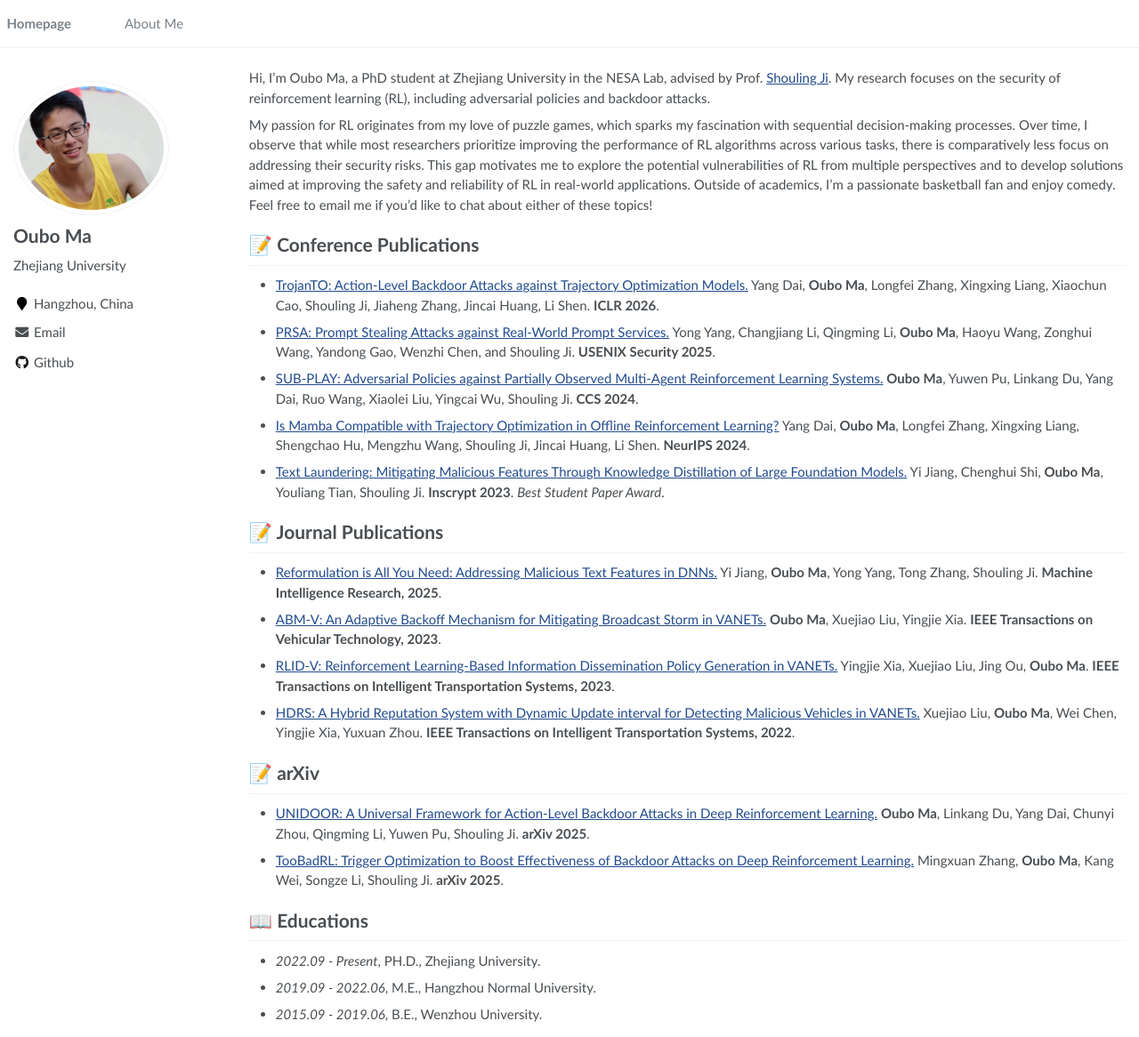
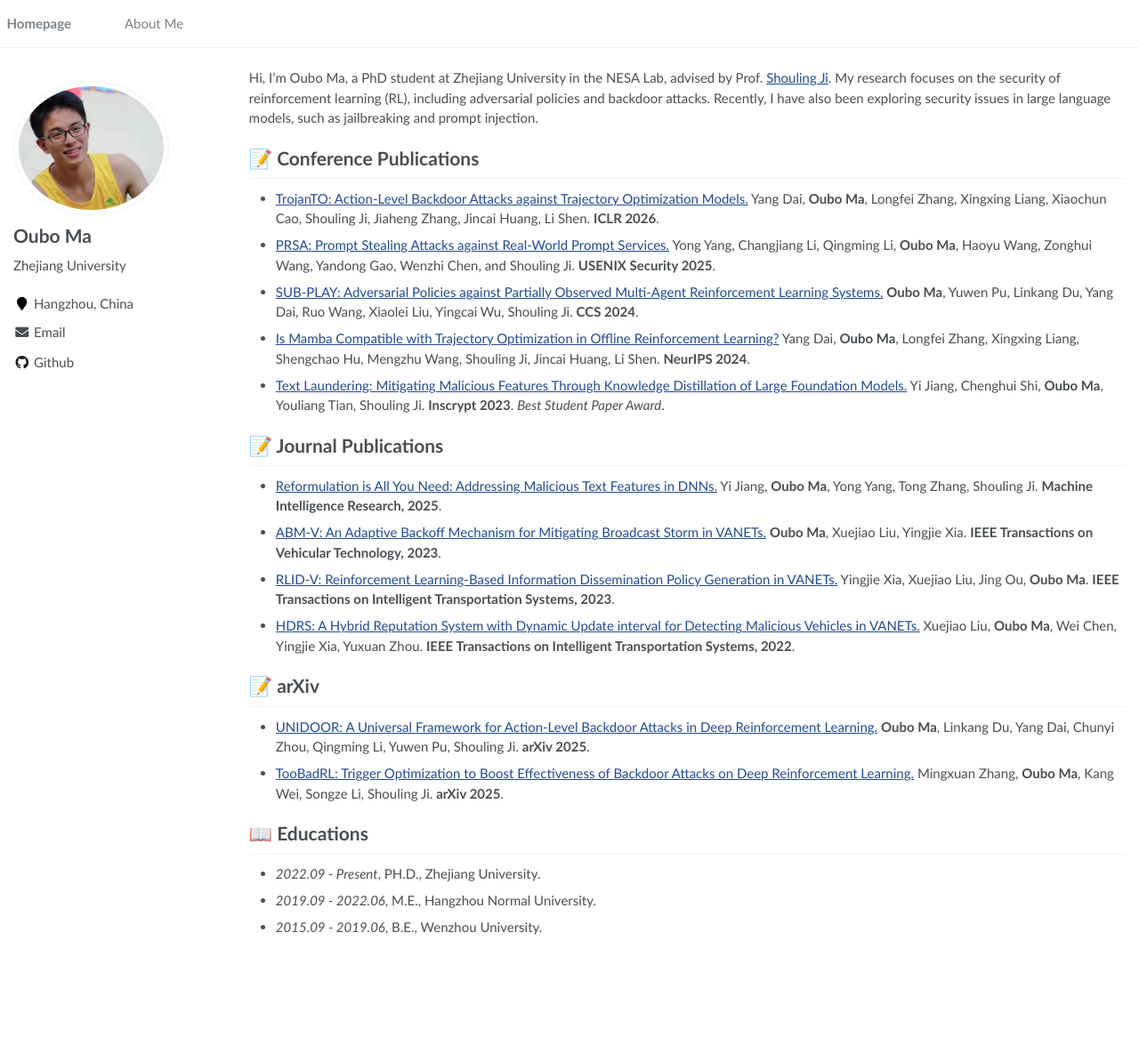
Before and after one commit to maoubo/maoubo.github.io, a Jekyll site: the page built from _pages/about.md, in a window 1280 px wide and 1166 px high. Shown: the whole window at 89% size. Built offline with Jekyll 4.4.1, drawn with Linux system fonts in a browser that asks for light colours.

Commit message:
Update about.md

```diff
--- a/_pages/about.md
+++ b/_pages/about.md
@@ -18,8 +18,7 @@ redirect_from:
 <span class='anchor' id='about-me'></span>
 
 Hi, I'm Oubo Ma, a PhD student at Zhejiang University in the NESA Lab, advised by Prof. [Shouling Ji](https://scholar.google.com.hk/citations?user=5HoF_9oAAAAJ&hl=zh-CN&oi=ao). My research focuses on the security of reinforcement learning (RL), including adversarial policies and backdoor attacks.
-
-My passion for RL originates from my love of puzzle games, which sparks my fascination with sequential decision-making processes. Over time, I observe that while most researchers prioritize improving the performance of RL algorithms across various tasks, there is comparatively less focus on addressing their security risks. This gap motivates me to explore the potential vulnerabilities of RL from multiple perspectives and to develop solutions aimed at improving the safety and reliability of RL in real-world applications. Outside of academics, I'm a passionate basketball fan and enjoy comedy. Feel free to email me if you’d like to chat about either of these topics!
+Recently, I have also been exploring security issues in large language models, such as jailbreaking and prompt injection.
 
 # 📝 Conference Publications
 - [TrojanTO: Action-Level Backdoor Attacks against Trajectory Optimization Models.](https://arxiv.org/pdf/2506.12815) Yang Dai, **Oubo Ma**, Longfei Zhang, Xingxing Liang, Xiaochun Cao, Shouling Ji, Jiaheng Zhang, Jincai Huang, Li Shen. **ICLR 2026**.
```
